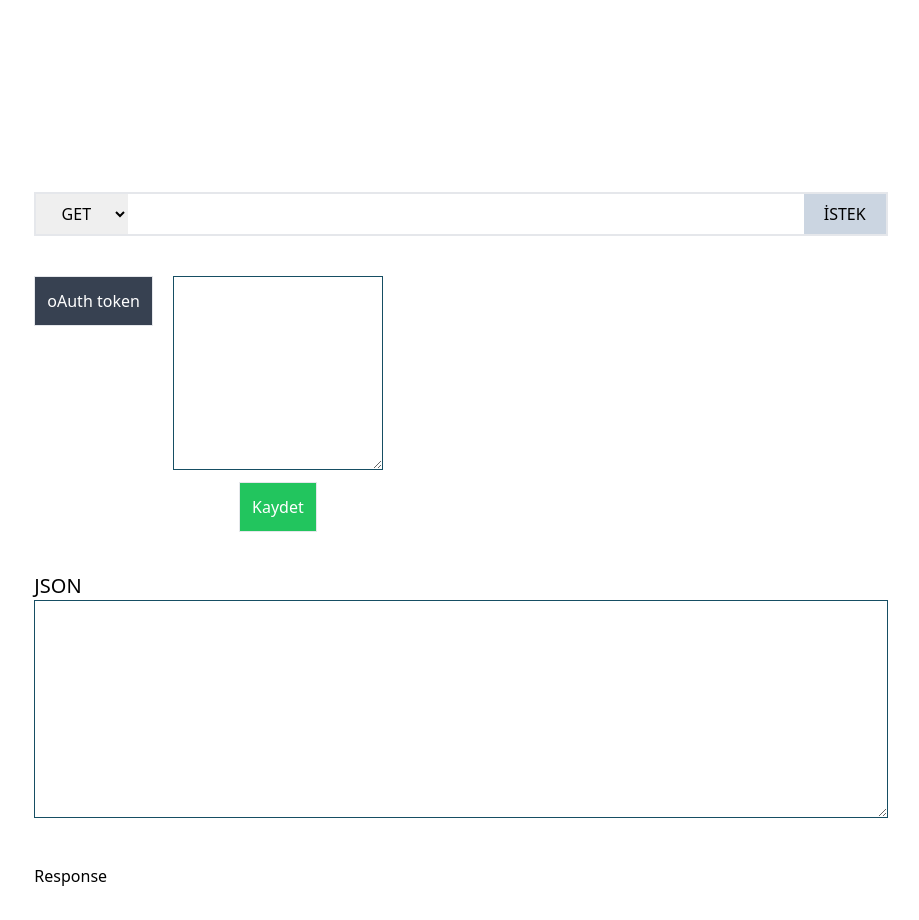
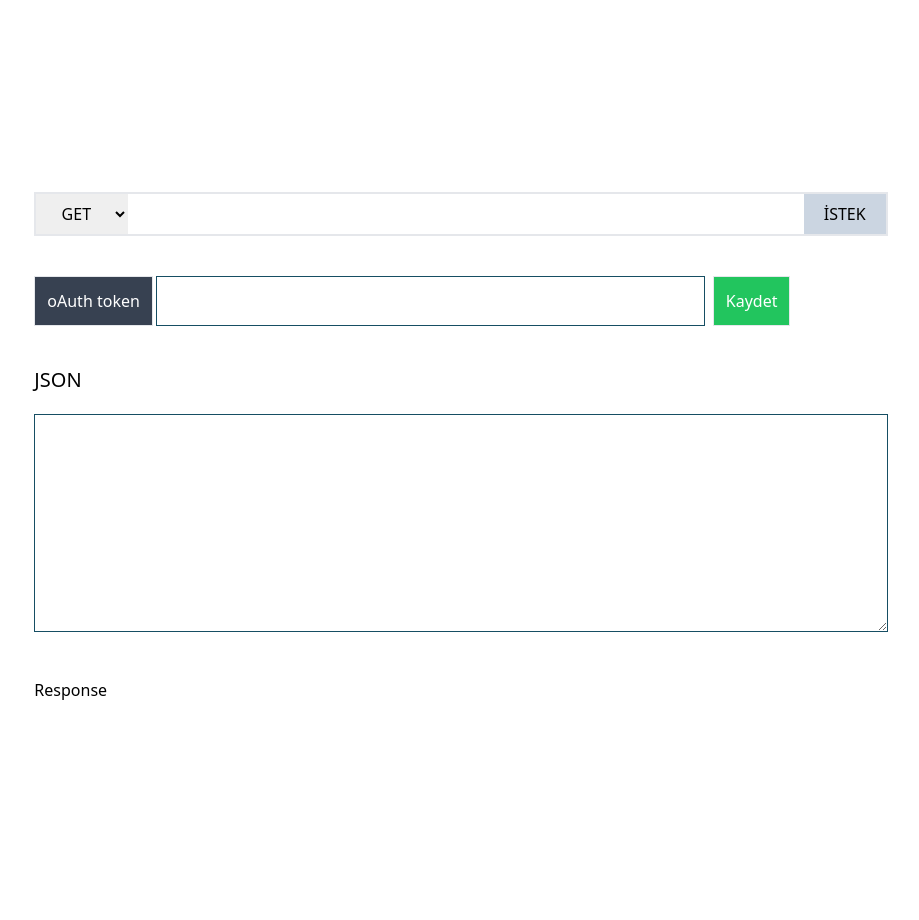
Before and after one commit to batuhanbaybas/my-wish, a React (Create React App) app: page / in a window 1280 px wide. Both pictures are taken after a click on the button "oAuth token". Shown: the top 920 px of the page, without its empty margins (179-1098 px from the left). Built offline with nearby package versions, Linux system fonts and the light colour scheme.

Commit message:
update some component

```diff
--- a/src/Components/AddToken/AddToken.js
+++ b/src/Components/AddToken/AddToken.js
@@ -8,14 +8,14 @@ const AddToken = () => {
     }
     return (
         <div className='mt-10 flex'>
-            <div>
+            <div className='w-1/6'>
                 <button onClick={handleOpen} className='cursor-pointer border p-3 bg-gray-700  text-white'>oAuth token</button>
             </div>
             {
                 open &&
-                <div className='px-5 flex flex-col  items-center'>
-                    <textarea rows={8} className='px-1 border outline-none border-cyan-900 ' />
-                    <button className='bg-green-500 text-white text-center p-3 border mt-3  '>Kaydet</button>
+                <div className='flex items-center w-full'>
+                    <input className='px-1 py-3 border outline-none border-cyan-900 w-3/4 ' />
+                    <button className='bg-green-500 text-white text-center p-3 border ml-2'>Kaydet</button>
                 </div>
             }
         </div>
--- a/src/Components/RequestBody/RequestBody.js
+++ b/src/Components/RequestBody/RequestBody.js
@@ -4,7 +4,7 @@ const RequestBody = () => {
     return (
         <div className='mt-10'>
             <div className='text-xl'> JSON </div>
-            <textarea rows={8} className='p-3 border outline-none border-cyan-900 w-full ' />
+            <textarea rows={8} className='p-3 border outline-none border-cyan-900 w-full mt-5 ' />
         </div>
     )
 }
```
